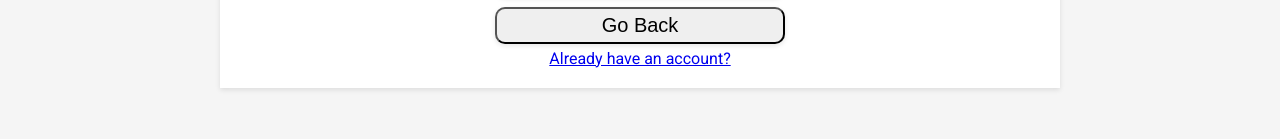
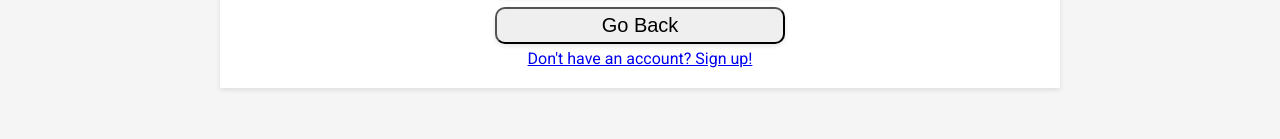
Before and after one commit to IsoVictor/CITS3403-Group-Project, a plain HTML site: page templates/signin.html in a window 1280 px wide. Shown: the part 434-573 px from the top of the page. Drawn offline with Linux system fonts and the light colour scheme.

Commit message:
fixed issue that signin had same link as login

```diff
--- a/templates/signin.html
+++ b/templates/signin.html
@@ -29,7 +29,7 @@
             <button class = 'homepage' href="index.html">Go Back
             </button>
             <br>
-            <a href="signin.html">Already have an account?</a>
+            <a href="signin.html">Don't have an account? Sign up!</a>
         </main>
         <footer>
             <p>Jason,Victor, Rohnan, Ann</p>
```
